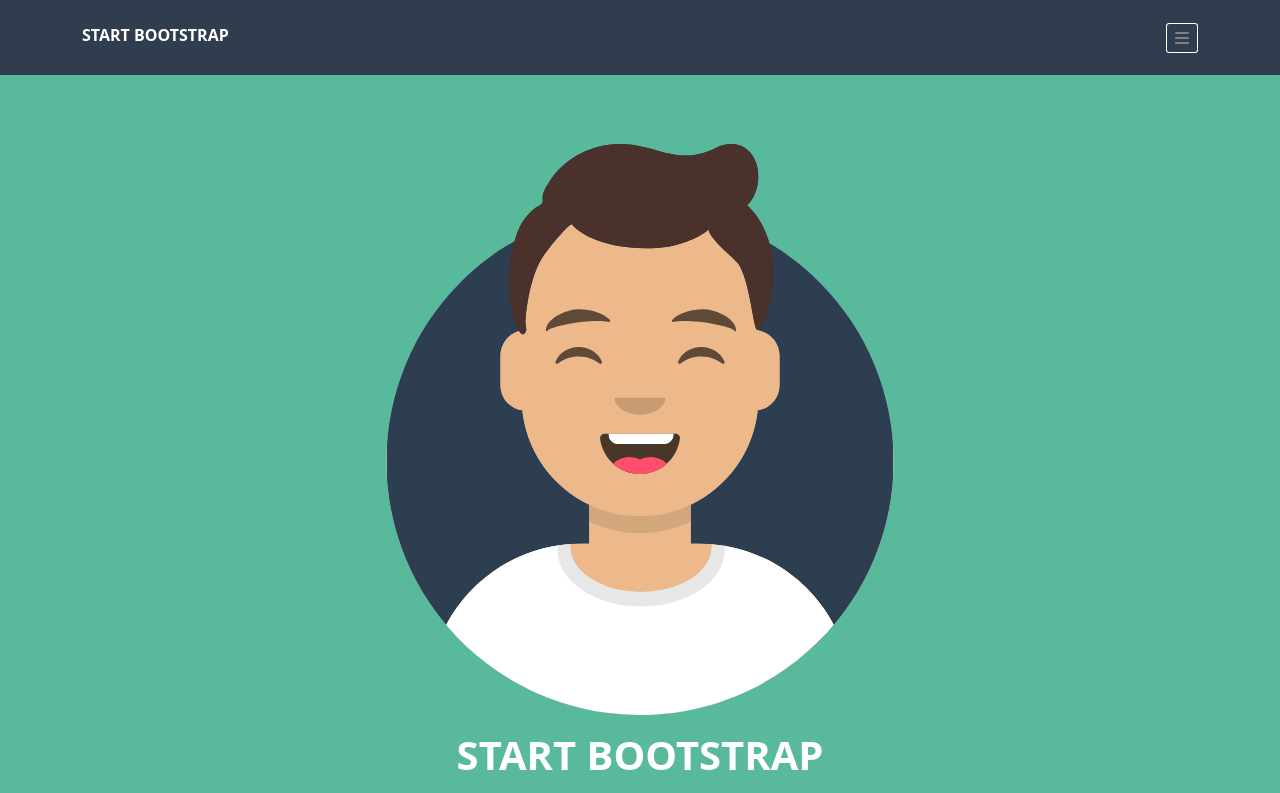
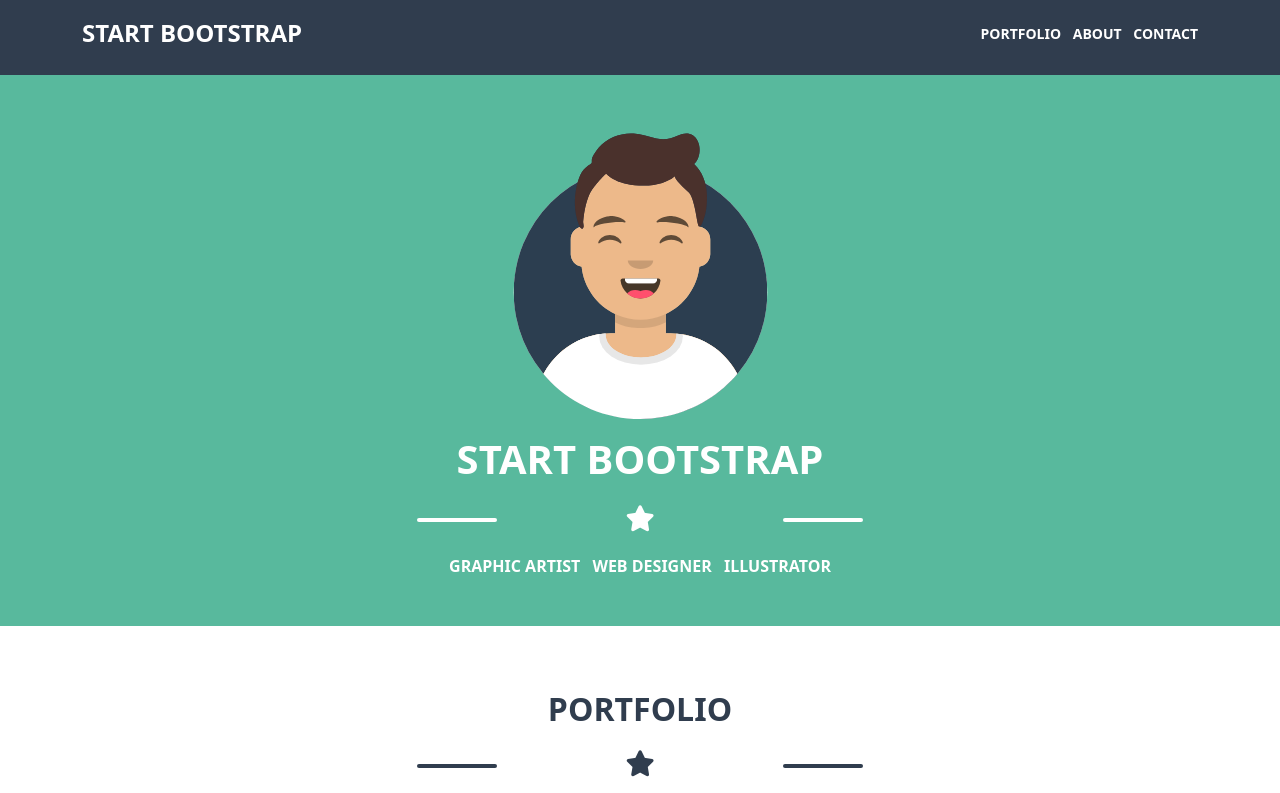
Before and after one commit to gds90/html-css-bootstrap-freelancer, a plain HTML site: page index.html in a window 1280 px wide. Shown: the top 793 px of the page. Drawn offline with nearby package versions, Linux system fonts and the light colour scheme.

Commit message:
Added menu in header, need to fix details

```diff
--- a/css/style.css
+++ b/css/style.css
@@ -11,6 +11,8 @@ header, .footer_bottom {
 .header_content {
     display: flex;
     align-items: center;
+    color: #fff;
+    text-transform: uppercase;
 }
 .header_title {
     text-transform: uppercase;
@@ -44,7 +46,7 @@ header, .footer_bottom {
 }
 
 #start_bootstrap img {
-    max-width: 50%;
+    max-width: 25%;
 }
 
 .footer_top {
@@ -119,13 +121,18 @@ header, .footer_bottom {
 
 .social_icon li {
     border: 1px solid #fff;
-    padding: 10px 15px;
+    padding: 5px 10px;
     border-radius: 50%;
 }
 
 .fa-facebook-f{
     padding: 0px 3px;
 }
-.fa-google-plus-g {
-    padding: 0px 1px;
+
+.fs_10 {
+    font-size: 10px;
 }
+
+.fs_14 {
+    font-size: 14px;
+}
--- a/index.html
+++ b/index.html
@@ -16,12 +16,23 @@
             <div class="row">
                 <div class="col-6">
                     <div class="header_content">
-                        <span class="header_title">start bootstrap</span>
+                        <span class="header_title fs-4">start bootstrap</span>
                     </div>
                 </div>
-                <div class="col-6">
-                    <div class="header_content justify-content-end">
+                <div class="col-6 d-md-none">
+                    <div class="header_content justify-content-end d-md-none">
                         <span class="bars"><i class="fa-solid fa-bars"></i></span>
+                    </div>
+                </div>
+                <div class="col-6 d-none d-md-block">
+                    <div class="header_content justify-content-end fw-semibold mt-2 fs_14">
+                        <ul class="list-inline">
+                            <li class="list-inline-item">portfolio</li>
+                            <li class="list-inline-item">about</li>
+                            <li class="list-inline-item">contact</li>
+
+
+                        </ul>
                     </div>
                 </div>
             </div>
@@ -165,7 +176,7 @@
     </main>
     <!-- FOOTER  -->
     <footer>
-        <div class="footer_top text-white text-center fw-medium">
+        <div class="footer_top text-white text-center fw-medium d-flex align-items-center">
             <div class="container">
                 <div class="row">
                     <div class="col-12 col-md-4">
@@ -201,7 +212,7 @@
                 <div class="row">
                     <div class="col-12">
                         <div class="footer_bottom_content mt-3">
-                            <p>Copyright &#169; Your Website 2019</p>
+                            <p class="fs_10">Copyright &#169; Your Website 2019</p>
                         </div>
                     </div>
                 </div>
```
